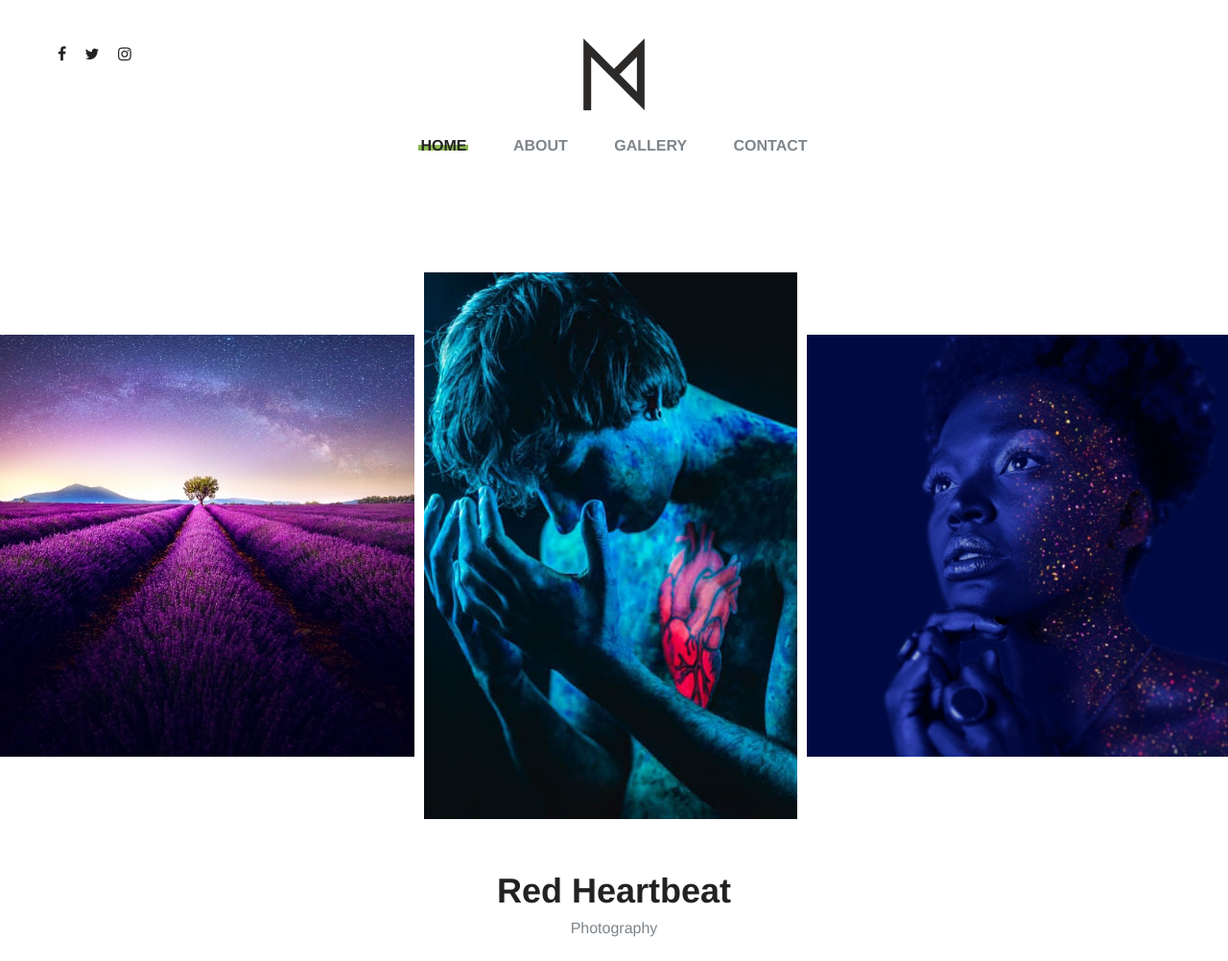
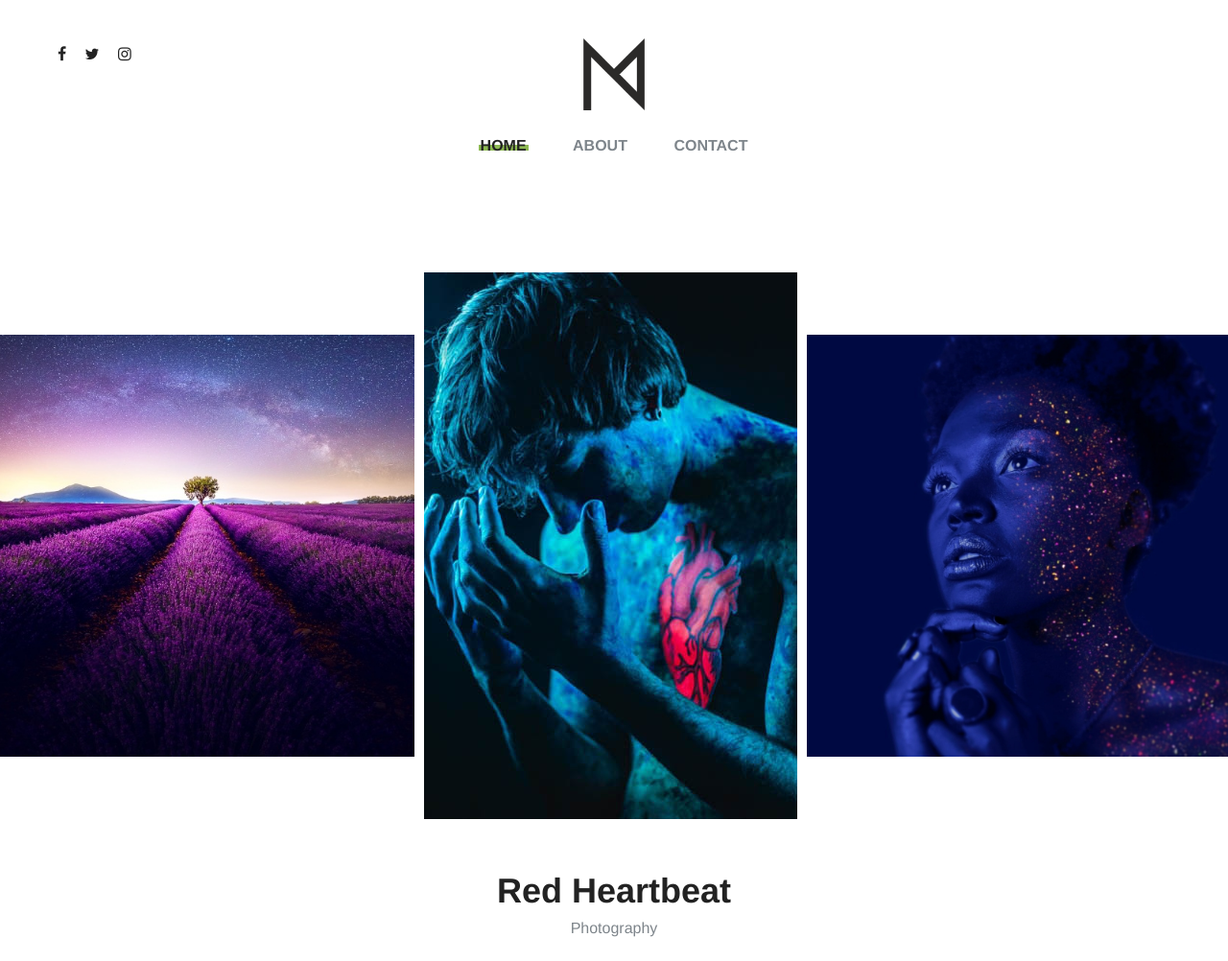
Before and after one commit to zubair3d/boto, a plain HTML site: page index.html in a window 1280 px wide. Shown: the top 1002 px of the page at 96% size. Drawn offline with nearby package versions, Linux system fonts and the light colour scheme.

Commit message:
Update index.html

```diff
--- a/index.html
+++ b/index.html
@@ -57,7 +57,6 @@
 				<ul class="nav__menu">
 					<li><a href="./index.html" class="menu--active">Home</a></li>
 					<li><a href="./about.html">About</a></li>
-					<li><a href="./gallery.html">Gallery</a></li>
 					<li><a href="./contact.html">Contact</a></li>
 				</ul>
 			</nav>
```
